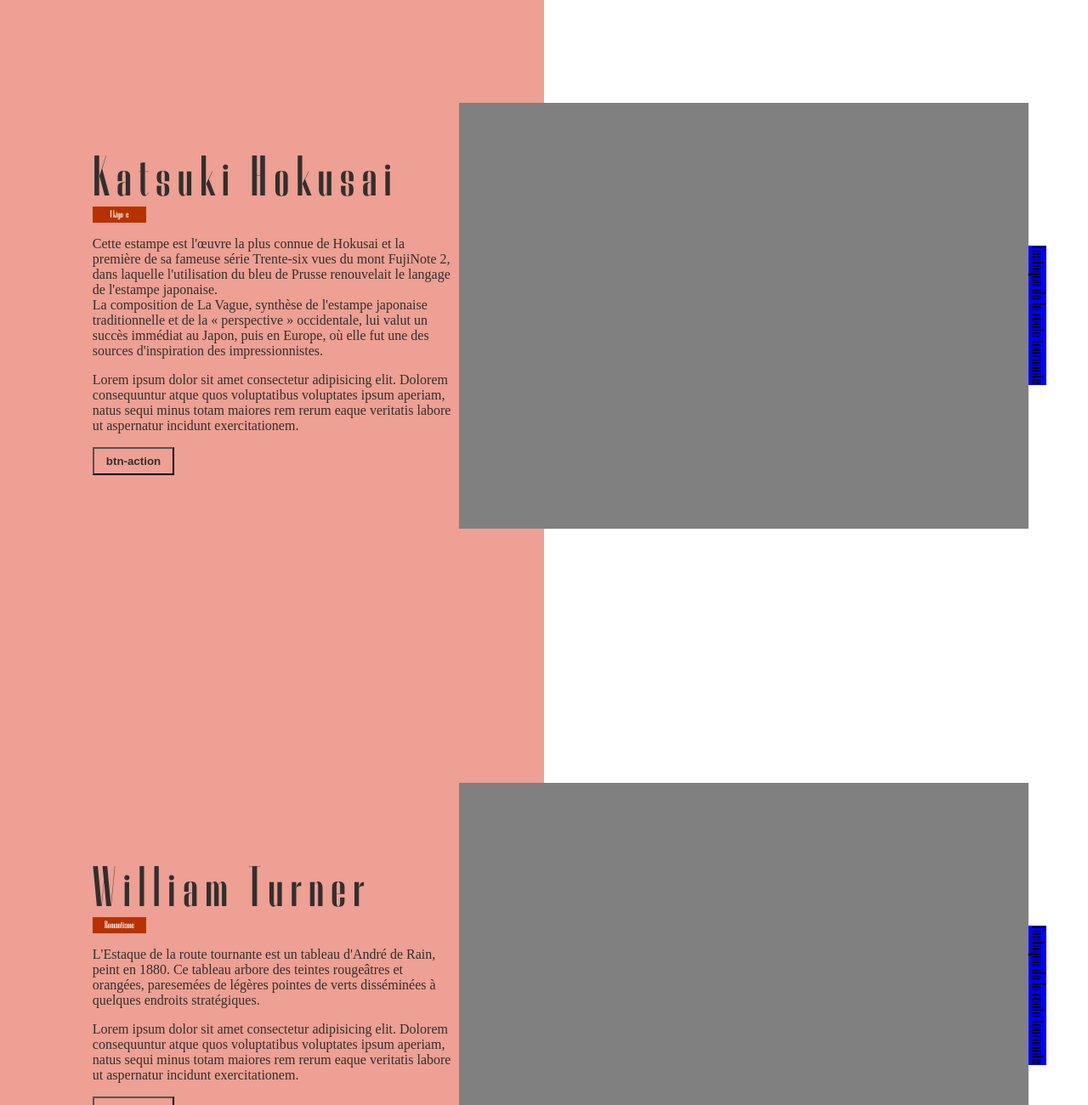
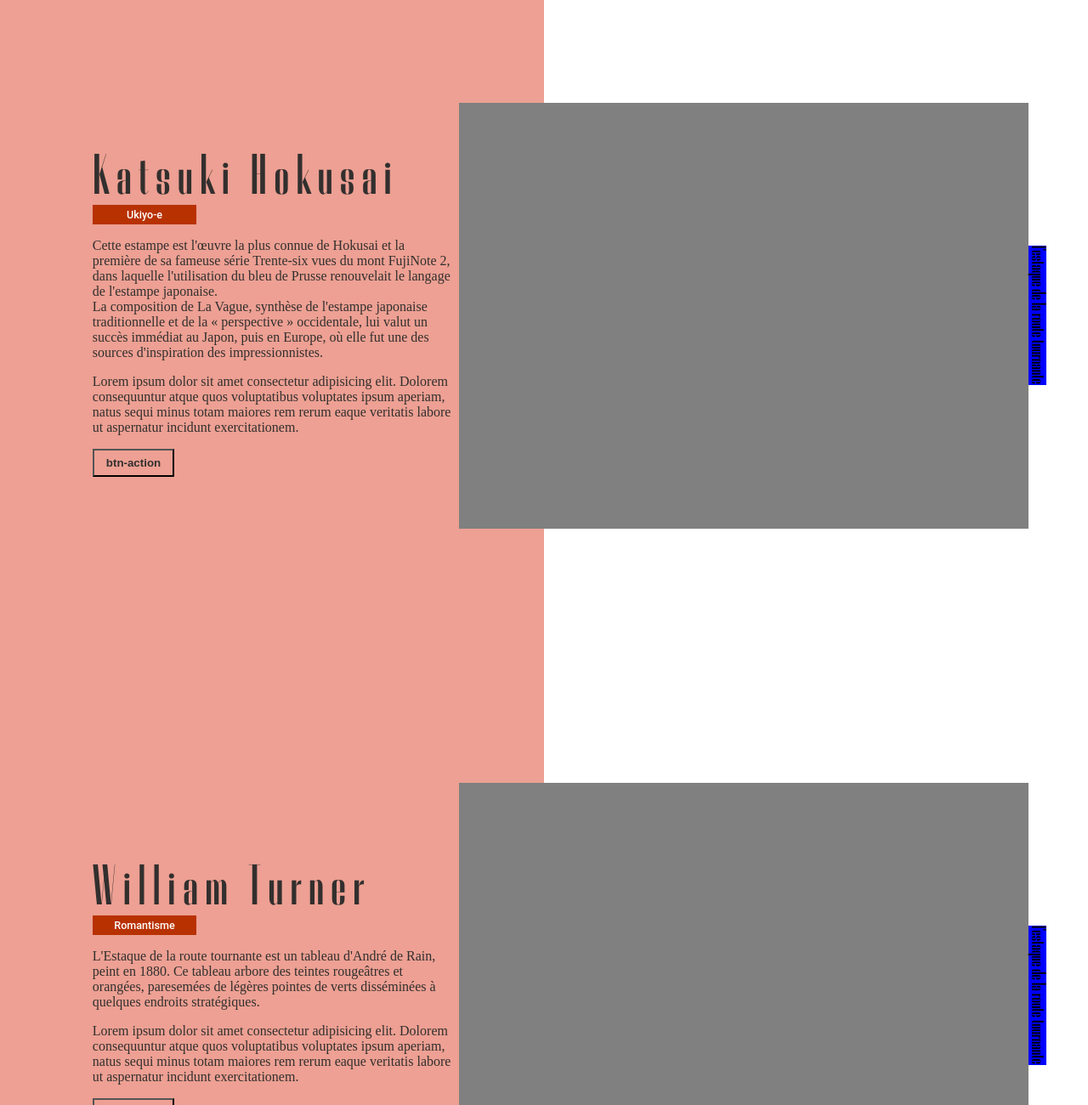
Before and after one commit to Samuel-Labagnere/G7-Couleur, a plain HTML site: page index.html in a window 1280 px wide. Shown: the part 1629-2929 px from the top of the page at 85% size. Drawn offline with Linux system fonts and the light colour scheme; files whose address does not match are found by name.

Commit message:
modification tag width

```diff
--- a/index.html
+++ b/index.html
@@ -87,7 +87,7 @@
                     Katsuki Hokusai
                 </h1>
 
-                <h2>
+                <h2 class="roboto medium ">
                     Ukiyo-e
                 </h2>
                 <p>
@@ -126,7 +126,7 @@
                     William Turner
                 </h1>
 
-                <h2>
+                <h2 class="roboto medium ">
                     Romantisme
                 </h2>
                 <p>
--- a/styles/main.css
+++ b/styles/main.css
@@ -138,7 +138,7 @@ nav{
     color: #ffffff;
     background-color: #B83101;
     padding: 4px 8px;
-    width: 15%;
+    width: 29%;
     font-size: 12.58px;
 
 }
```
